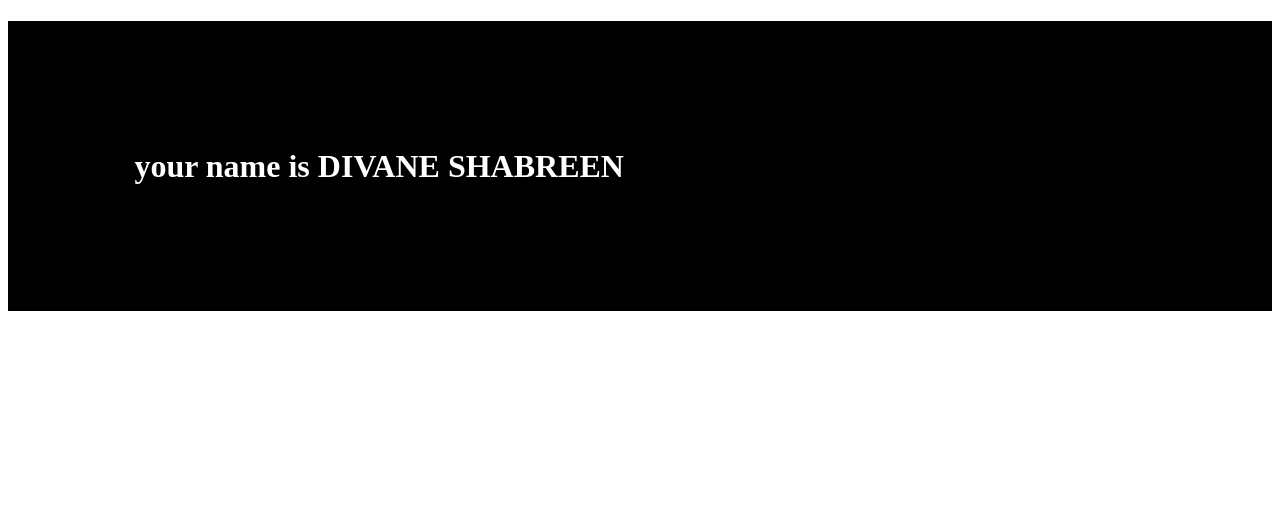
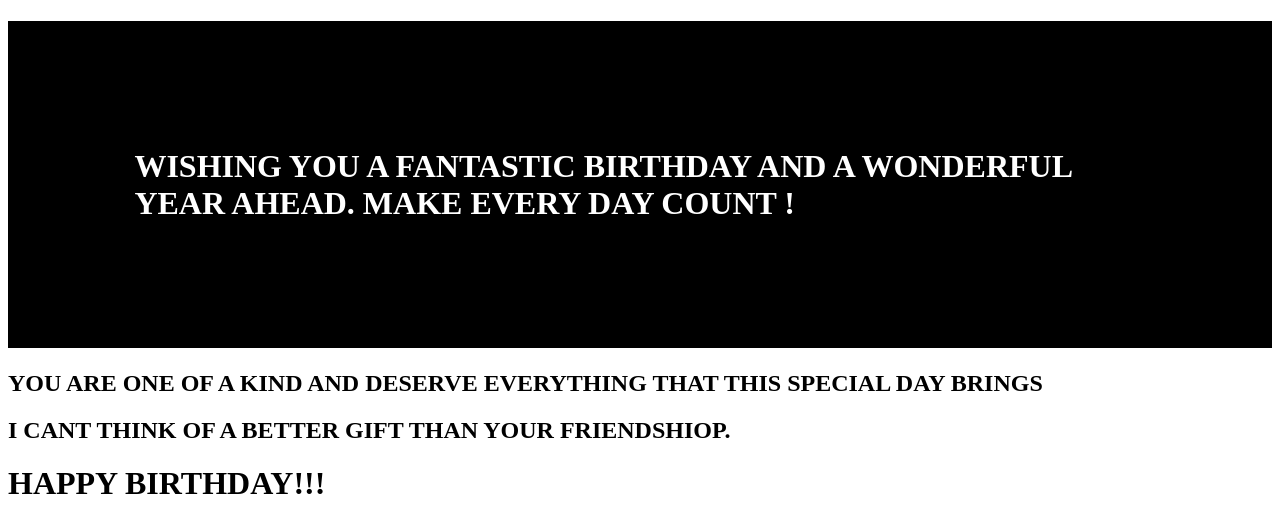
Before and after one commit to mohammedsadiq213/challenge, a plain HTML site: page sample.html in a window 1280 px wide. Drawn offline with Linux system fonts and the light colour scheme.

Commit message:
second commit

```diff
--- a/sample.html
+++ b/sample.html
@@ -8,6 +8,9 @@
     <link rel="stylesheet" href="style.css">
 </head>
 <body>
-    <h1 class="one">your name is DIVANE SHABREEN</h1>
+    <h1 class="one">WISHING YOU A FANTASTIC BIRTHDAY AND A WONDERFUL YEAR AHEAD. MAKE EVERY DAY COUNT !</h1>
+    <h2>YOU ARE ONE OF A KIND AND DESERVE EVERYTHING THAT THIS SPECIAL DAY BRINGS</h2>
+    <H2>I CANT THINK OF A BETTER GIFT THAN YOUR FRIENDSHIOP.</H2>
+    <h1>HAPPY BIRTHDAY!!!</h1>
 </body>
 </html>
```
Also changed, not shown: index.html (+1 -1 lines).
